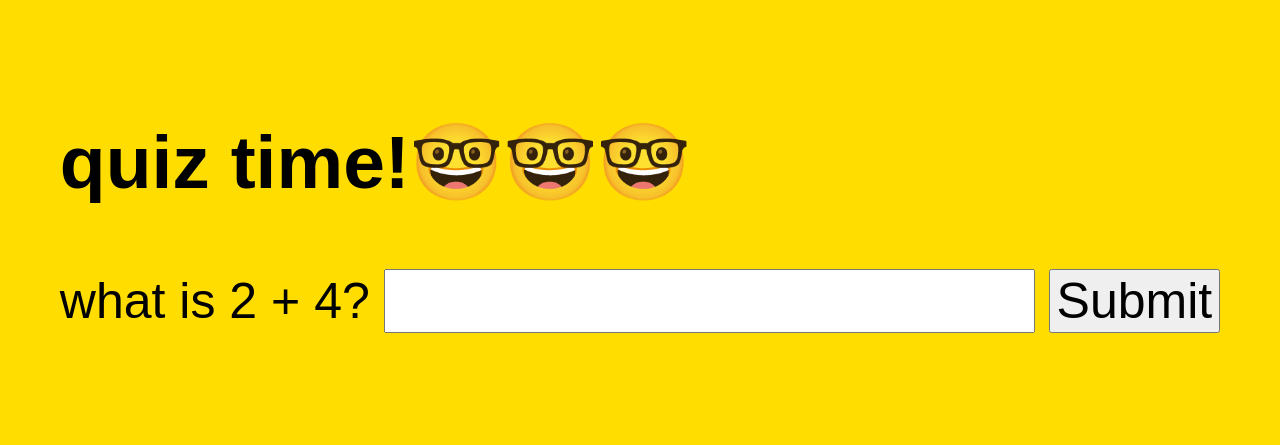
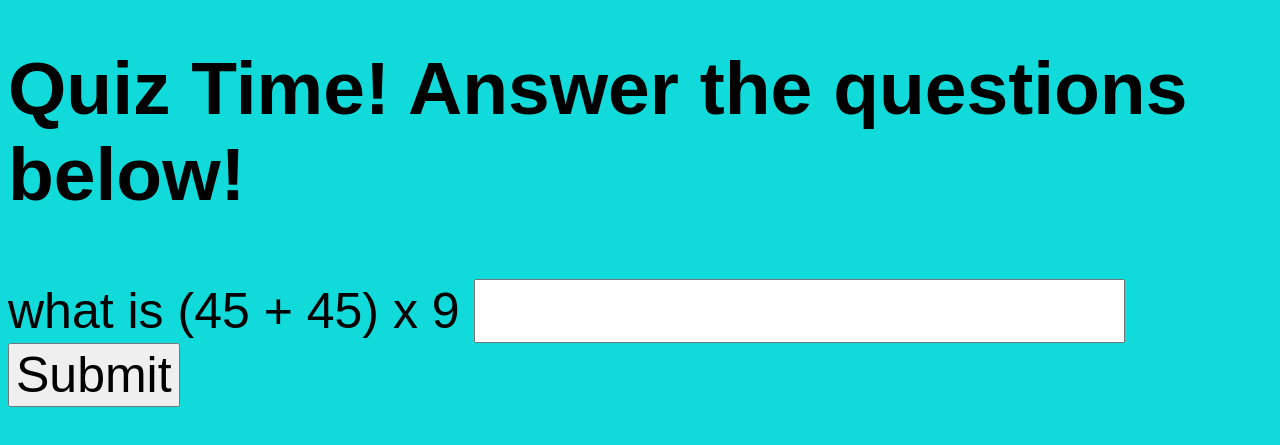
Before and after one commit to keyboard2101/keyboard2101.github.io, a plain HTML site: page index.html in a window 1280 px wide. Shown: the part 213-658 px from the top of the page. Drawn offline with Linux system fonts and the light colour scheme.

Commit message:
improved website

```diff
--- a/index.html
+++ b/index.html
@@ -2,14 +2,14 @@
 <html>
     <head>
         <meta charset="UTF-8">
-        <title>quiz🤓</title>
+        <title>Quiz</title>
         <link rel="stylesheet" href="style.css">
     </head>
     <body>
         <section>
-            <h1>quiz time!🤓🤓🤓</h1>
+            <h1>Quiz Time! Answer the questions below!</h1>
             <form>
-                <label>what is 2 + 4?
+                <label>what is (45 + 45) x 9
                     <input type="text">
                 </label>
                 <input type="submit">
--- a/style.css
+++ b/style.css
@@ -3,7 +3,7 @@ html, body {
 }
 
 body {
-    background-color: #ffdd00;
+    background-color: #11dada;
     color: #000000;
     display: flex;
     justify-content: space-between;
```
